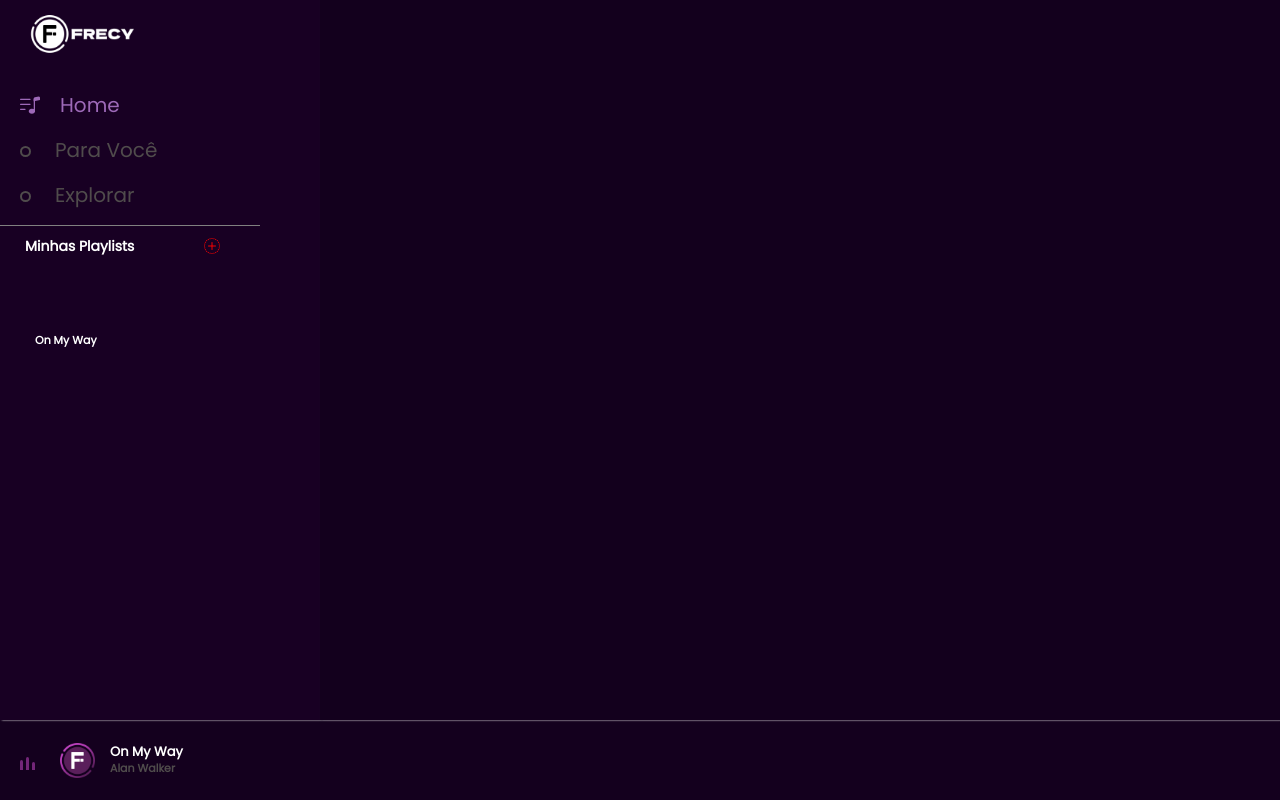
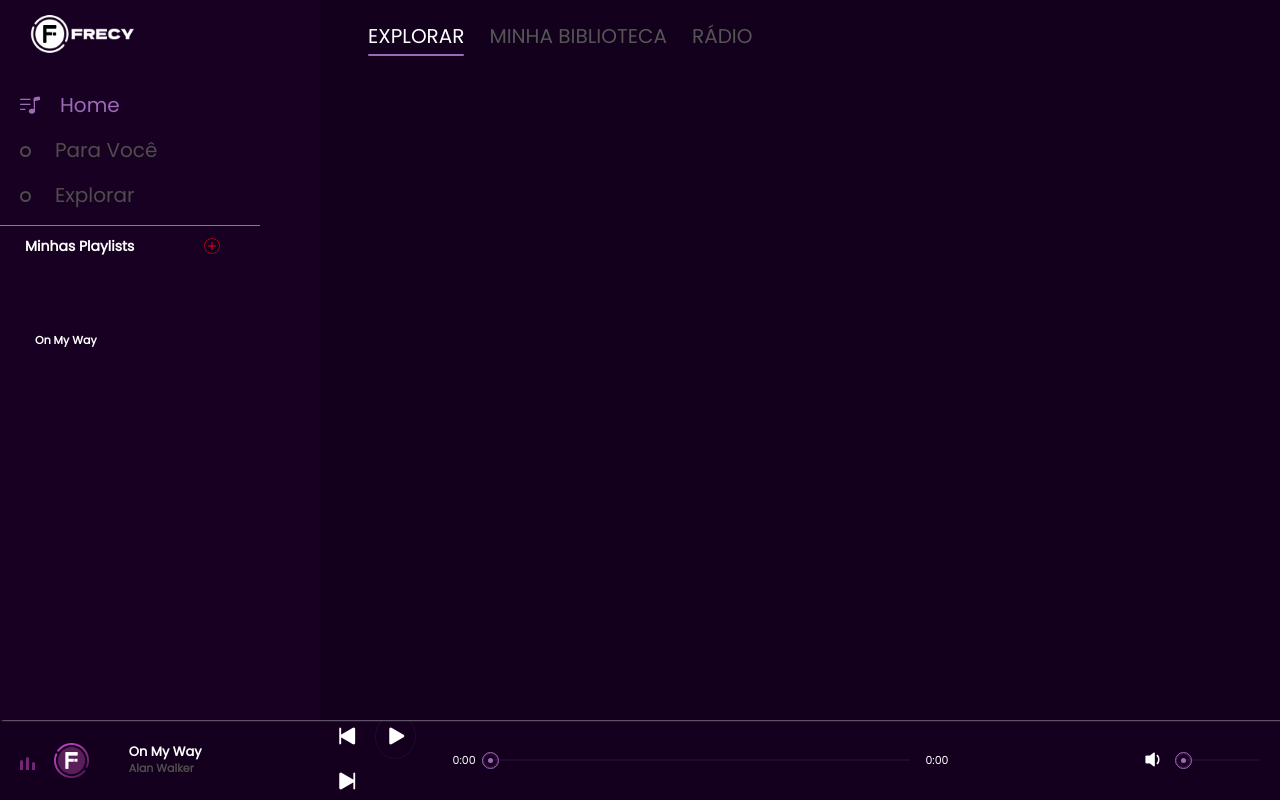
Before and after one commit to kevizza/TCCMusica, a PHP site: page /PaginaPrincipal.php in a window 1280 px wide. Run offline with PHP 8.4, Linux system fonts and the light colour scheme; a user stored in the database is signed in; some libraries are stand-ins or nearby versions.

Commit message:
Atualizando v2

```diff
--- a/PaginaInicial/music.css
+++ b/PaginaInicial/music.css
@@ -86,6 +86,8 @@ header .master-play {
     box-shadow: 0px 3px 8px #100018;
 }
 
+/* Menu Esquerdo */
+
 header .menu-side img {
     font-size: 20px;
     margin: 0px 20px 0px 20px;
@@ -173,6 +175,8 @@ header .menu-side .Mlist a .bi{
     top: 234px;
     font-size: 16px;
 }
+
+/* Baixo */
 
 header .menu-side .menu-song h5{
     font-size: 11px;
@@ -290,7 +294,7 @@ header .master-play img{
 header .master-play h5{
     width: 130px;
     font-size: 13px;
-    margin-left: 15px;
+    margin-left: 40px;
     color: #fff;
     line-height: 17px;
 }
@@ -298,3 +302,174 @@ header .master-play h5 .subtitle{
     font-size: 11px;
     color: #504c4c;
 }
+
+header .master-play .icon{
+    font-size: 30px;
+    color: #fff;
+    margin: 0px 20px 0px 100px;
+
+}
+
+header .master-play .icon .bi{
+    cursor: pointer;
+    outline: none;
+}
+header .master-play .icon .bi:nth-child(2){
+    border: 1px solid rgb(105, 105, 170,.1);
+    border-radius: 50%;
+    padding: 1px 3px 0px 6px;
+    margin: 0px 5px;
+    transition: .3s linear;
+}
+
+header .master-play span {
+    color: #fff;
+    width: 32px;
+    font-size: 11px;
+    font-weight: 400;
+}
+
+header .master-play span #currentStart{
+    margin: 0px 0px 0px 20px;
+}
+
+header .master-play .bar{
+    position: relative;
+    width: 43%;
+    height: 2px;
+    background: rgb(105, 105, 170,.1);
+    margin: 0px 15px 0px 10px;
+}
+header .master-play .bar .bar2{
+    position: absolute;
+    background: #9d69b8;
+    width: 0%;
+    height: 100%;
+    top: 0;
+}
+header .master-play .bar .dot{
+    position: absolute;
+    width: 5px;
+    height: 5px;
+    background: #9d69b8;
+    border-radius: 50%;
+    left: 0%;
+    top: -1px;
+    transition: 1s linear;
+}
+header .master-play .bar .dot::before{
+    content: '';
+    position: absolute;
+    width: 15px;
+    height: 15px;
+    border: 1px solid #9d69b8;
+    border-radius: 50%;
+    left: -6px;
+    top: -6px;
+    box-shadow: inset 0px 0px 3px #732678;
+}
+header .master-play .bar input{
+    position: absolute;
+    width: 100%;
+    top: -6px;
+    left: 0;
+    cursor: pointer;
+    z-index: 99999999;
+    transition: 3s linear;
+    opacity: 0;
+}
+
+header .master-play .vol{
+    position: relative;
+    width: 100px;
+    height: 2px;
+    margin-left: 230px;
+    background: rgb(105, 105, 170,.1);
+}
+header .master-play .vol .bi{
+    position: absolute;
+    color: #fff;
+    font-size: 25px;
+    top: -17px;
+    left: -40px;
+}
+header .master-play .vol input{
+    position: absolute;
+    width: 100%;
+    top: -10px;
+    left: 0;
+    cursor: pointer;
+    z-index: 99999999;
+    transition: 3s linear;
+    opacity: 0;
+}
+header .master-play .vol .vol_bar{
+    position: absolute;
+    background: #9d69b8;
+    width: 0%;
+    height: 100%;
+    top: 0;
+}
+header .master-play .vol .dot{
+    position: absolute;
+    width: 5px;
+    height: 5px;
+    background: #9d69b8;
+    border-radius: 50%;
+    left: 0%;
+    top: -1px;
+    transition: 1s linear;
+}
+header .master-play .vol .dot::before{
+    content: '';
+    position: absolute;
+    width: 15px;
+    height: 15px;
+    border: 1px solid #9d69b8;
+    border-radius: 50%;
+    left: -6px;
+    top: -6px;
+    box-shadow: inset 0px 0px 3px #732678;
+}
+
+/* TOPO */
+
+header .song-side {
+    z-index: 2;
+}
+header .song-side nav{
+    width: 90%;
+    height: 10%;
+    margin: auto;
+    /* border: 1px solid #fff; */
+    display: flex;
+    align-items: center;
+    justify-content: space-between;
+}
+header .song-side ul{
+    display: flex;
+}
+header .song-side nav ul li{
+    position: relative;
+    list-style-type: none;
+    font-size: 20px;
+    color: #555;
+    margin-right: 25px ;
+    cursor: pointer;
+    transition: .3s linear;
+}
+header .song-side nav ul li:hover{
+    color: #fff;
+}
+header .song-side nav ul li:nth-child(1){
+    color: #fff;
+}
+header .song-side nav ul li span{
+    position: absolute;
+    width: 100%;
+    height: 2.5px;
+    background: #9d69b8;
+    bottom: -5px;
+    left: 0;
+    border-radius: 20px;
+}
--- a/PaginaPrincipal.php
+++ b/PaginaPrincipal.php
@@ -49,7 +49,16 @@ session_start();
 
                 </div>
             </div>
-            <div class="song-side"></div>
+            <div class="song-side">
+                <nav>
+                    <ul>
+                        <li>EXPLORAR <span></span></li>
+                        <li>MINHA BIBLIOTECA</li>
+                        <li>RÁDIO</li>
+                    </ul>
+                </nav>
+            </div>
+
             <div class="master-play">
                 <div class="wave">
                     <div class="wave1"></div>
@@ -60,6 +69,25 @@ session_start();
                 <h5>On My Way <br>
                     <div class="subtitle">Alan Walker</div>
                 </h5>
+                <div class="icon">
+                    <i class="bi bi-skip-start-fill"></i>
+                    <i class="bi bi-play-fill"></i>
+                    <i class="bi bi-skip-end-fill"></i>
+                </div>
+                <span id="currentStart">0:00</span>
+                <div class="bar">
+                    <input type="range" id="seek" min="0" value="0" max="100">
+                    <div class="bar2" id="bar2"></div>
+                    <div class="dot"></div>
+                </div>
+                <span id="currentEnd">0:00</span>
+
+                <div class="vol">
+                    <i class="bi bi-volume-down-fill"></i>
+                    <input type="range" id="vol" min="0" value="30" max="100">
+                    <div class="vol_bar"></div>
+                    <div class="dot" id="vol_dot"></div>
+                </div>
             </div>
             </div>
         </header>
```
Also changed, not shown: Banco_Dados/tccweb.sql (+42 -32 lines).
